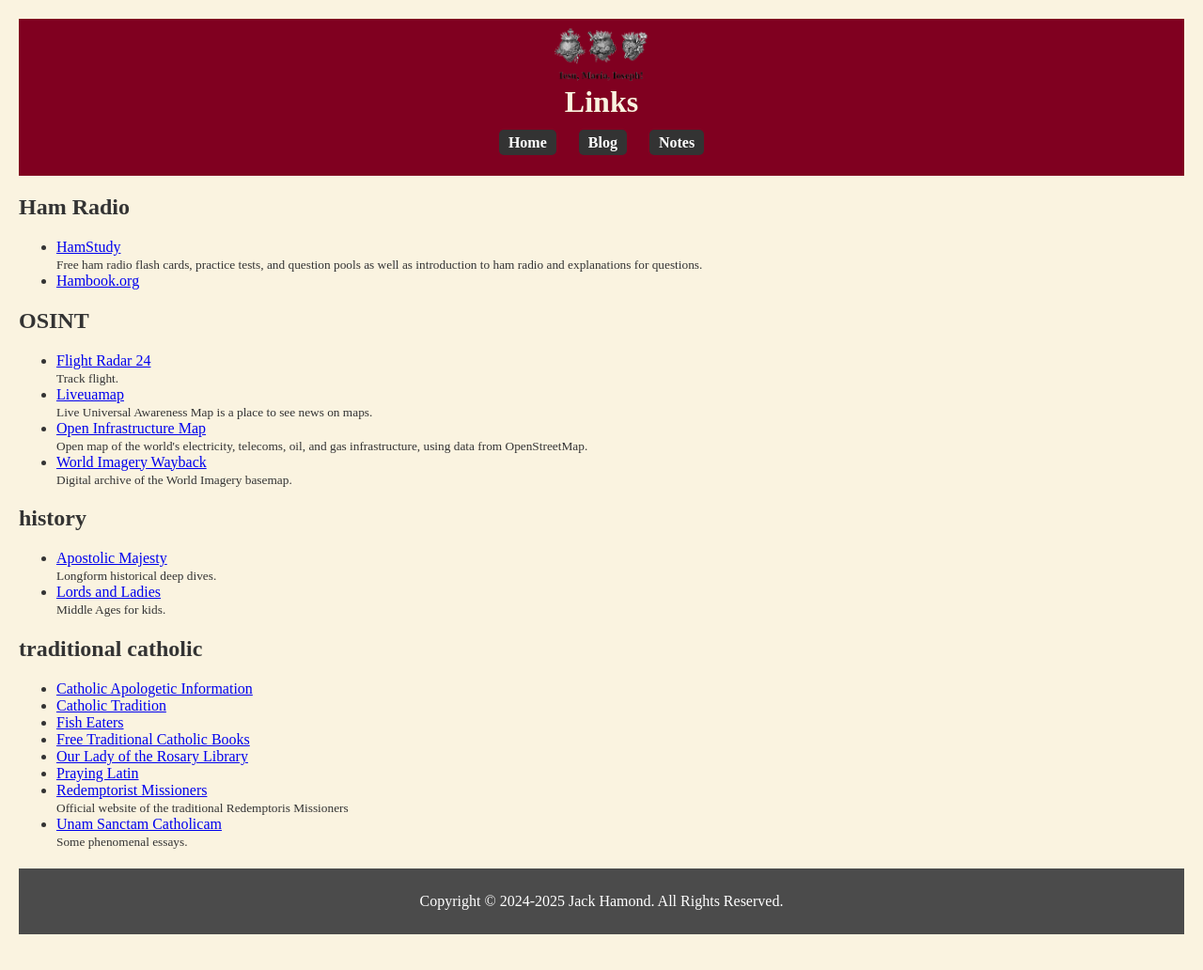
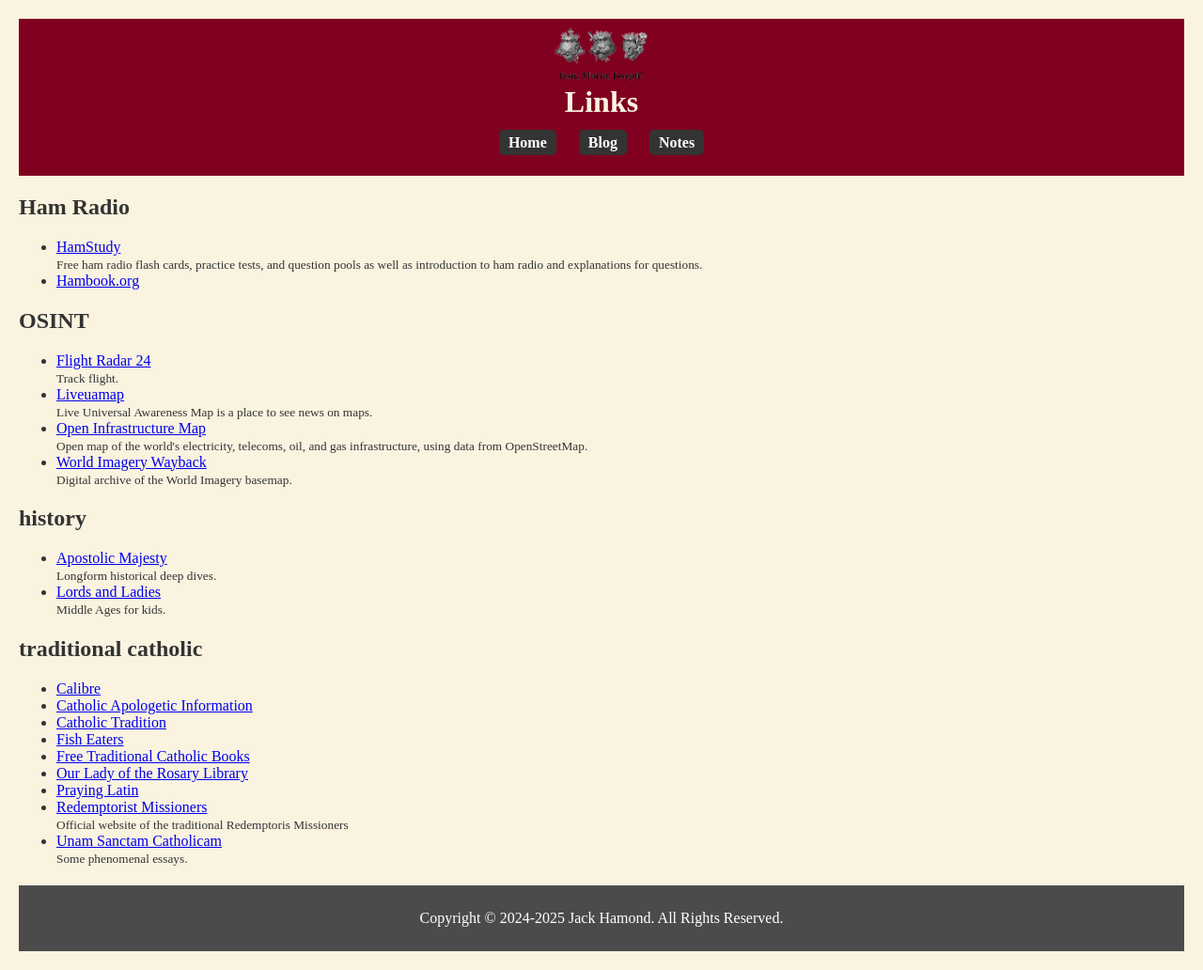
Before and after one commit to jackhamond/jackhamond.github.io, a Jekyll site: the page built from indices/links.html, in a window 1280 px wide. Shown: the whole page at 94% size. Built offline with Jekyll 4.4.1, drawn with Linux system fonts in a browser that asks for light colours.

Commit message:
Update links.yml

```diff
--- a/_data/links.yml
+++ b/_data/links.yml
@@ -7,6 +7,10 @@
   url: "https://www.lordsandladies.org/"
   description: "Middle Ages for kids."
   tags: ["history"]
+
+- title: "Calibre"
+  url: "https://lib.undercaffeinated.xyz"
+  tags: ["traditional catholic"]
 
 - title: "Catholic Apologetic Information"
   url: "https://www.catholicapologetics.info/"
```
